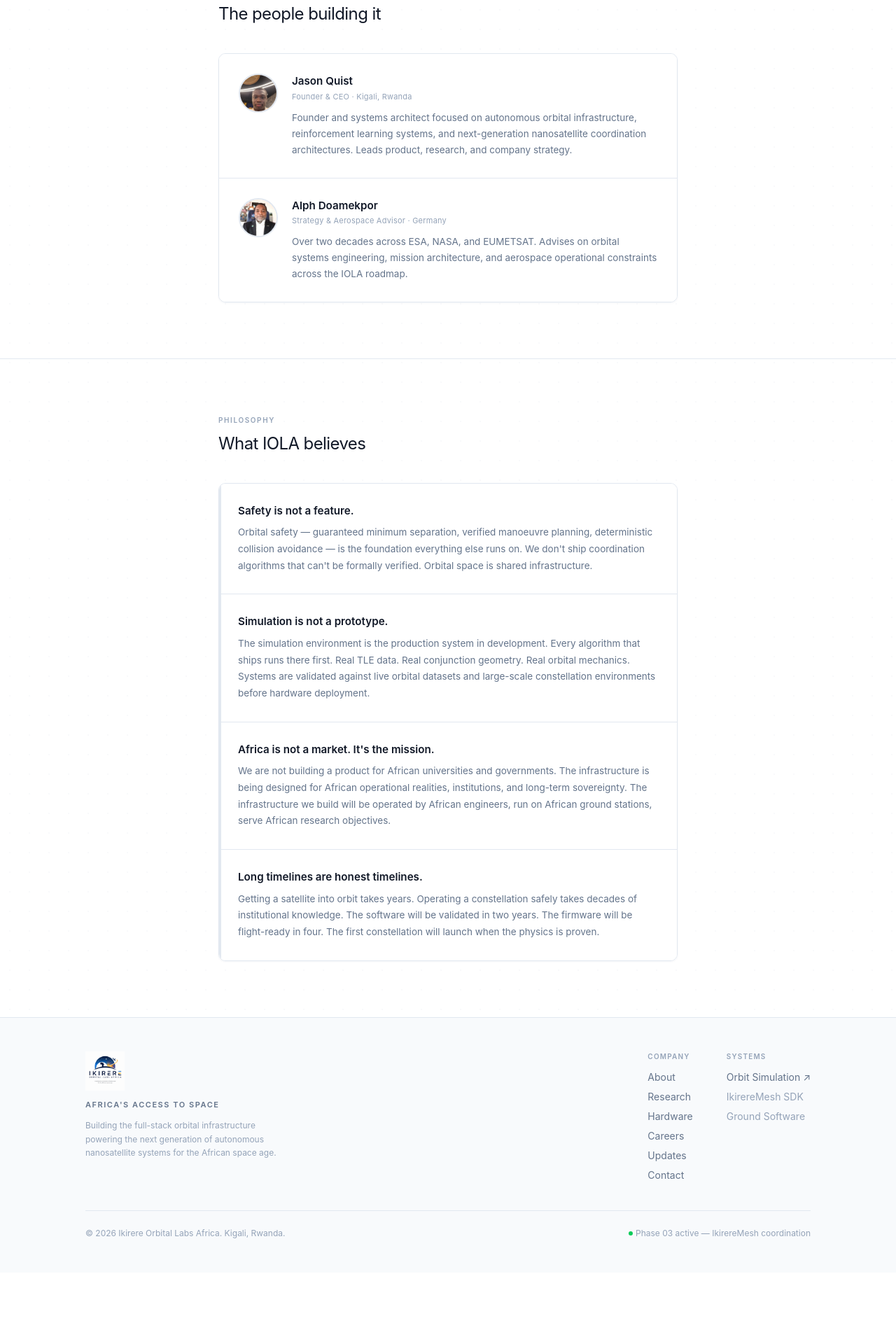
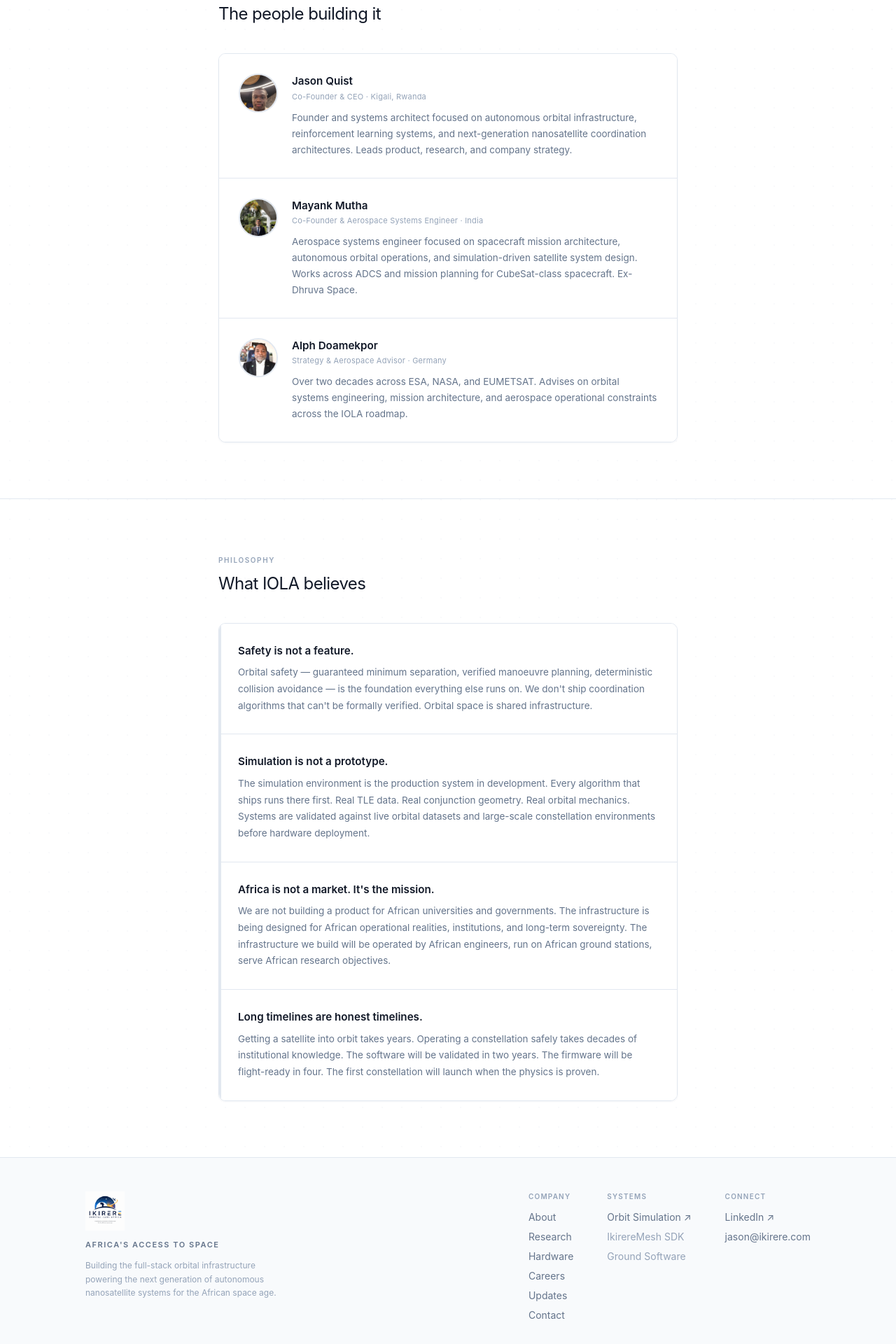
Before and after one commit to ikirerelabsresearch/iola-website, a React (Vite) app: page /about in a window 1280 px wide. Shown: the part 1820-3740 px from the top of the page at 70% size. Before the commit the page ends 3638 px from the top, so only its background shows below. Built offline with nearby package versions, Linux system fonts and the light colour scheme.

Commit message:
Add Mayank Mutha co-founder; LinkedIn in footer; global SEO vertical expansion

```diff
--- a/index.html
+++ b/index.html
@@ -7,7 +7,32 @@
     <!-- ── Primary SEO ─────────────────────────────────────────────────────── -->
     <title>Ikirere Orbital Labs Africa | Autonomous Nanosatellite Infrastructure</title>
     <meta name="description" content="IOLA builds autonomous orbital infrastructure and programmable multipurpose nanosatellite systems. Orbital intelligence, constellation coordination, and CubeSat platforms for Africa and global operations." />
-    <meta name="keywords" content="nanosatellite, CubeSat, orbital infrastructure, autonomous satellites, constellation coordination, Africa space technology, orbital intelligence, IkirereMesh, satellite autonomy, deep tech Africa, space startup Africa, programmable satellites, orbital safety, conjunction assessment, aerospace Rwanda" />
+    <meta name="keywords" content="
+      nanosatellite, CubeSat, 3U CubeSat, small satellite, smallsat, microsat, nanosat, pico satellite,
+      orbital infrastructure, space infrastructure, satellite infrastructure, programmable satellite, multipurpose satellite,
+      autonomous satellite, autonomous constellation, satellite autonomy, onboard autonomy, self-coordinating satellite,
+      orbital intelligence, constellation intelligence, satellite coordination, multi-satellite coordination, fleet coordination,
+      IkirereMesh, orbital coordination engine, constellation management system, orbital decision making,
+      conjunction assessment, collision avoidance, orbital safety, space traffic management, debris avoidance,
+      reinforcement learning satellite, multi-agent satellite, AI satellite, machine learning spacecraft,
+      Earth observation, remote sensing satellite, climate satellite, agriculture satellite, SAR satellite,
+      communications satellite, connectivity satellite, IoT satellite, AIS satellite, data relay satellite,
+      LEO satellite, low earth orbit, orbital mechanics, SGP4 propagation, TLE data, CelesTrak,
+      ADCS, attitude determination, attitude control, reaction wheel, star tracker, magnetorquer,
+      CubeSat platform, CubeSat bus, satellite bus, nanosatellite platform, 6U CubeSat, 12U CubeSat,
+      flight software, onboard computer, embedded spacecraft, spacecraft firmware, real-time operating system spacecraft,
+      ground station, telemetry command, mission operations, ground segment, satellite ground software,
+      space startup, deep tech startup, hardtech startup, frontier technology, dual-use technology,
+      Africa space, African space program, African satellite, sub-Saharan Africa technology, Rwanda technology,
+      space startup Africa, satellite company Africa, NewSpace Africa, commercial space Africa,
+      NewSpace, commercial space, space economy, space venture, space investment, space VC,
+      satellite internet, satellite broadband, global connectivity, universal internet access,
+      Dhruva Space, ESA, NASA, EUMETSAT, CelesTrak, Planet Labs, Spire Global, EnduroSat, GomSpace,
+      early stage space startup, pre-seed aerospace, deep tech investment, space infrastructure investment,
+      autonomous orbital operations, mission architecture, mission planning, orbital simulation,
+      space systems engineering, spacecraft design, CubeSat design, satellite manufacturing,
+      programmable infrastructure, software-defined satellite, reconfigurable satellite payload
+    " />
     <meta name="author" content="Ikirere Orbital Labs Africa" />
     <meta name="robots" content="index, follow, max-snippet:-1, max-image-preview:large, max-video-preview:-1" />
     <link rel="canonical" href="https://ikirere.com/" />
@@ -85,6 +110,7 @@
         "satellite autonomy"
       ],
       "sameAs": [
+        "https://www.linkedin.com/company/ikirere-orbital-labs-africa",
         "https://linkedin.com/company/ikirere-orbital-labs-africa",
         "https://orbit.ikirere.com"
       ],
@@ -106,6 +132,15 @@
         }
       ],
       "employee": [
+        {
+          "@type": "Person",
+          "@id": "https://ikirere.com/about#mayank-mutha",
+          "name": "Mayank Mutha",
+          "jobTitle": "Co-Founder & Aerospace Systems Engineer",
+          "description": "Aerospace systems engineer focused on spacecraft mission architecture, autonomous orbital operations, and simulation-driven satellite system design. Ex-Dhruva Space.",
+          "worksFor": {"@id": "https://ikirere.com/#organization"},
+          "alumniOf": {"@type": "Organization", "name": "Dhruva Space"}
+        },
         {
           "@type": "Person",
           "@id": "https://ikirere.com/about#alph-doamekpor",
--- a/src/components/Footer.tsx
+++ b/src/components/Footer.tsx
@@ -43,6 +43,19 @@ export default function Footer() {
                 <span className="text-sm text-[#94a3b8]">Ground Software</span>
               </div>
             </div>
+            <div>
+              <p className="text-[10px] font-semibold tracking-[0.12em] uppercase text-[#94a3b8] mb-3">Connect</p>
+              <div className="flex flex-col gap-2">
+                <a href="https://www.linkedin.com/company/ikirere-orbital-labs-africa" target="_blank" rel="noopener noreferrer"
+                  className="text-sm text-muted hover:text-navy transition-colors">
+                  LinkedIn ↗
+                </a>
+                <a href="mailto:jason@ikirere.com"
+                  className="text-sm text-muted hover:text-navy transition-colors">
+                  jason@ikirere.com
+                </a>
+              </div>
+            </div>
           </div>
         </div>
 
--- a/src/pages/About.tsx
+++ b/src/pages/About.tsx
@@ -31,8 +31,15 @@ const team = [
     initials: 'JQ',
     photo: '/jason-ggle.jpg',
     name: 'Jason Quist',
-    role: 'Founder & CEO · Kigali, Rwanda',
+    role: 'Co-Founder & CEO · Kigali, Rwanda',
     bio: 'Founder and systems architect focused on autonomous orbital infrastructure, reinforcement learning systems, and next-generation nanosatellite coordination architectures. Leads product, research, and company strategy.',
+  },
+  {
+    initials: 'MM',
+    photo: '/mayank.jpeg',
+    name: 'Mayank Mutha',
+    role: 'Co-Founder & Aerospace Systems Engineer · India',
+    bio: 'Aerospace systems engineer focused on spacecraft mission architecture, autonomous orbital operations, and simulation-driven satellite system design. Works across ADCS and mission planning for CubeSat-class spacecraft. Ex-Dhruva Space.',
   },
   {
     initials: 'AD',
@@ -92,6 +99,17 @@ export default function About() {
             "description": "Founder and systems architect focused on autonomous orbital infrastructure, reinforcement learning systems, and next-generation nanosatellite coordination architectures.",
             "image": "https://ikirere.com/jason-ggle.jpg",
             "url": "https://ikirere.com/about"
+          },
+          {
+            "@context": "https://schema.org",
+            "@type": "Person",
+            "name": "Mayank Mutha",
+            "jobTitle": "Co-Founder & Aerospace Systems Engineer",
+            "worksFor": { "@id": "https://ikirere.com/#organization" },
+            "description": "Aerospace systems engineer focused on spacecraft mission architecture, autonomous orbital operations, and simulation-driven satellite system design. Works across ADCS and mission planning for CubeSat-class spacecraft. Ex-Dhruva Space.",
+            "image": "https://ikirere.com/mayank.jpeg",
+            "url": "https://ikirere.com/about",
+            "alumniOf": { "@type": "Organization", "name": "Dhruva Space" }
           },
           {
             "@context": "https://schema.org",
```
Also changed, not shown: public/llms.txt.
